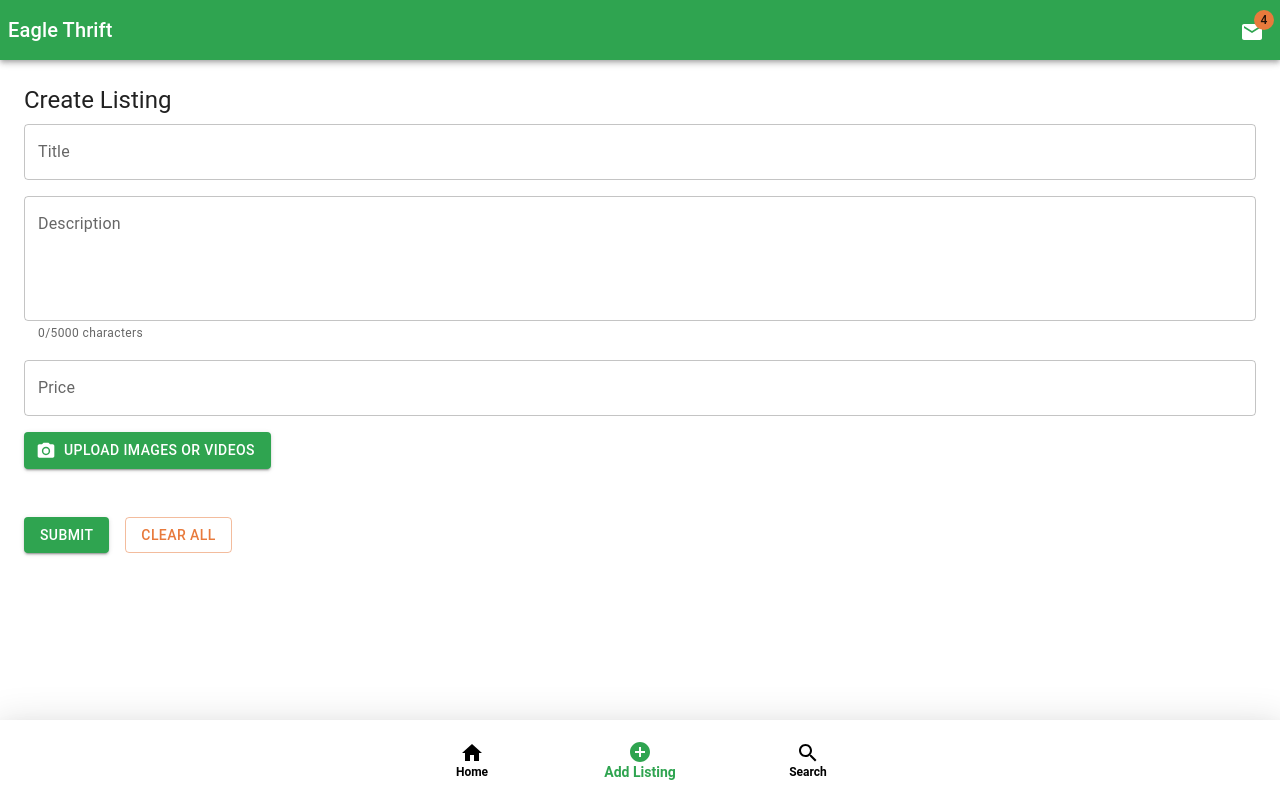
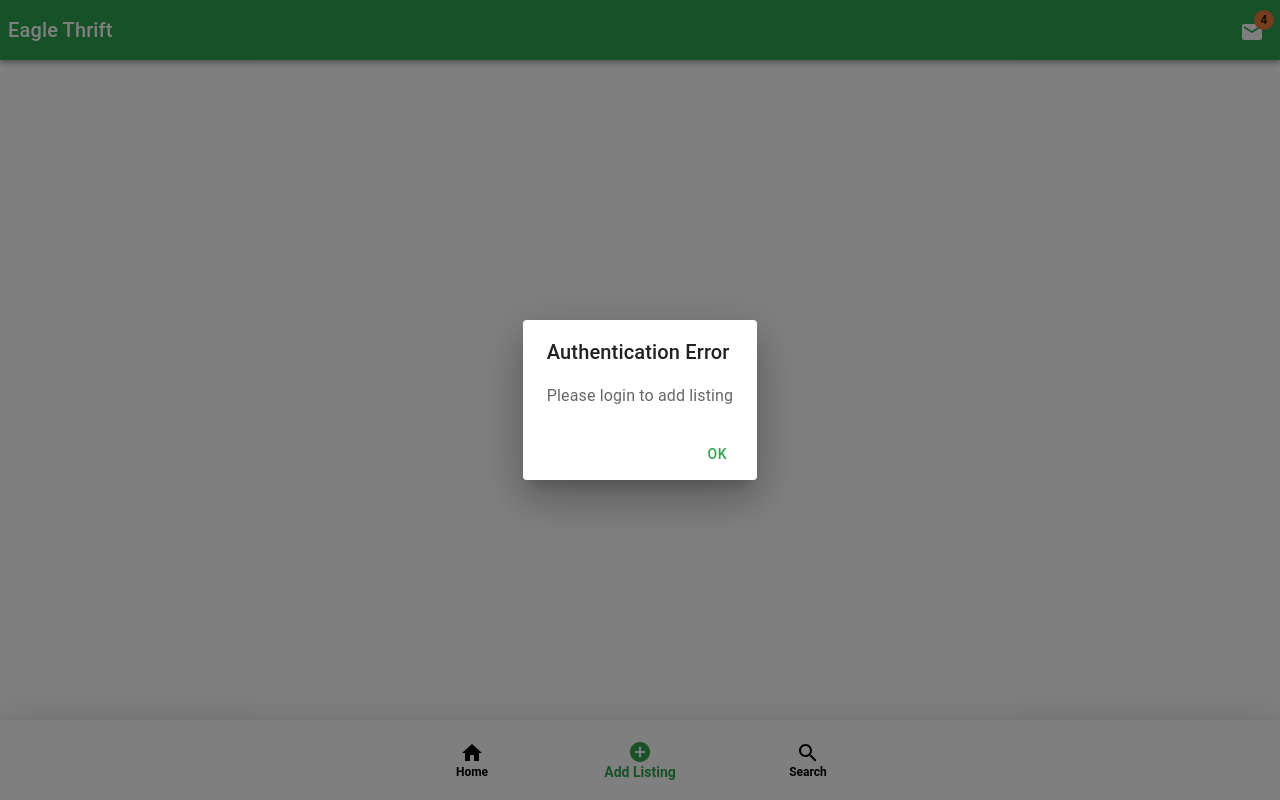
Before and after one commit to siddharth-pudasaini/eagle-thrift-frontend, a React (Create React App) app: page /add-listing in a window 1280 px wide. Built offline with nearby package versions, Linux system fonts and the light colour scheme.

Commit message:
Created Authentication Based Views

```diff
--- a/src/App.js
+++ b/src/App.js
@@ -5,10 +5,13 @@ import Search from "./pages/search";
 import NotFound from "./pages/404Error";
 import SignUp from "./pages/signUp";
 
+import { AuthProvider } from "./providers/AuthProvider";
+
 import { BrowserRouter as Router, Routes, Route } from "react-router-dom";
 
 function App() {
   return (
+    <AuthProvider>
       <Router>
         <Routes>
           <Route path="/signIn" excat element={<SignInPage />} />
@@ -16,9 +19,10 @@ function App() {
           <Route path="/add-listing" excat element={<AddListing />} />
           <Route path="/search" excat element={<Search />} />
           <Route path="/" excat element={<Home />} />
-        <Route path="*"  element={<NotFound/>}/>
+          <Route path="*" element={<NotFound />} />
         </Routes>
       </Router>
+    </AuthProvider>
   );
 }
 
--- a/src/components/alertDialog.js
+++ b/src/components/alertDialog.js
@@ -9,7 +9,7 @@ import {
   DialogTitle,
 } from "@mui/material";
 
-function AlertDialog({ open, onClose, message }) {
+function AlertDialog({ open, onClose, message, title }) {
   return (
     <Dialog
       open={open}
@@ -17,7 +17,7 @@ function AlertDialog({ open, onClose, message }) {
       aria-labelledby="alert-dialog-title"
       aria-describedby="alert-dialog-description"
     >
-      <DialogTitle id="alert-dialog-title">{"File Size Alert"}</DialogTitle>
+      <DialogTitle id="alert-dialog-title">{title}</DialogTitle>
       <DialogContent>
         <DialogContentText id="alert-dialog-description">
           {message}
--- a/src/components/uploadForm.js
+++ b/src/components/uploadForm.js
@@ -35,8 +35,8 @@ export default function UploadForm() {
   const [title, setTitle] = useState("");
   const [description, setDescription] = useState("");
   const [price, setPrice] = useState("");
-  const [alertOpen,setAlertOpen]=useState(false)
-  const [alertMessage,setAlertMessage]=useState("")
+  const [alertOpen, setAlertOpen] = useState(false);
+  const [alertMessage, setAlertMessage] = useState("");
 
   const handleFileChange = (event) => {
     const newFiles = Array.from(event.target.files);
@@ -44,8 +44,8 @@ export default function UploadForm() {
     const maxSizeInBytes = 1 * 1024; // 1 MB in bytes
 
     if (lastFile.size > maxSizeInBytes) {
-      setAlertOpen(true)
-      setAlertMessage("File size exeeds 1MB limit")
+      setAlertOpen(true);
+      setAlertMessage("File size exeeds 1MB limit");
     } else {
       setFiles((prevFiles) => [...prevFiles, lastFile]);
     }
@@ -80,10 +80,10 @@ export default function UploadForm() {
     console.log({ title, description, price, files });
   };
 
-  const handleAlertClose=()=>{
-    setAlertOpen(false)
-    setAlertMessage("")
-  }
+  const handleAlertClose = () => {
+    setAlertOpen(false);
+    setAlertMessage("");
+  };
 
   return (
     <Box sx={{ p: 3 }}>
@@ -214,7 +214,12 @@ export default function UploadForm() {
           )}
         </Box>
       </Modal>
-      <AlertDialog open={alertOpen} message={alertMessage} onClose={handleAlertClose}/>
+      <AlertDialog
+        open={alertOpen}
+        message={alertMessage}
+        title="File Size Error"
+        onClose={handleAlertClose}
+      />
     </Box>
   );
 }
--- a/src/pages/404Error.js
+++ b/src/pages/404Error.js
@@ -9,7 +9,7 @@ import Container from '@mui/material/Container';
 const NotFound=()=>{
     return (
       <Container maxWidth='sm'>
-        <Alert severity="error">404 Page Not Found</Alert>
+        <Alert severity="error">Page Not Found</Alert>
       </Container>
     );
 }
--- a/src/pages/addListing.js
+++ b/src/pages/addListing.js
@@ -1,15 +1,34 @@
-import React from "react";
+import React, { useContext } from "react";
 import Navbar from "../components/navbar";
 import SimpleBottomNavigation from "../components/bottomNavigation";
 import UploadForm from "../components/uploadForm";
 import { Box } from "@mui/material";
 
+import { AuthContext } from "../providers/AuthProvider";
+import AlertDialog from "../components/alertDialog";
+import { useNavigate } from "react-router-dom";
+
 const AddListing = () => {
+  const { authToken, isAuthenticated, login, logout } = useContext(AuthContext);
+  const navigate = useNavigate();
+
+  const handleAlertClose=()=>{
+    navigate('/signIn')
+  }
+
   return (
     <React.Fragment>
       <Navbar />
       <Box sx={{ pb: 10 }}>
-        <UploadForm />
+        {isAuthenticated && <UploadForm />}
+        {!isAuthenticated && (
+          <AlertDialog
+            open
+            message="Please login to add listing"
+            onClose={handleAlertClose}
+            title="Authentication Error"
+          />
+        )}
       </Box>
       <SimpleBottomNavigation />
     </React.Fragment>
--- a/src/pages/sigIn.js
+++ b/src/pages/sigIn.js
@@ -5,7 +5,6 @@ import TextField from "@mui/material/TextField";
 import Link from "@mui/material/Link";
 import Grid from "@mui/material/Grid";
 import Box from "@mui/material/Box";
-import LockOutlinedIcon from "@mui/icons-material/LockOutlined";
 import Typography from "@mui/material/Typography";
 import Container from "@mui/material/Container";
 
@@ -21,9 +20,9 @@ export default function SignIn() {
   });
 
   const handleTextChange = (event) => {
-    if (event.target.name == "email") {
+    if (event.target.name === "email") {
       setEmailError({ status: false, message: "" });
-    } else if (event.target.name == "password") {
+    } else if (event.target.name === "password") {
       setPasswordError({ status: false, message: "" });
     }
   };
@@ -42,10 +41,10 @@ export default function SignIn() {
       password: password,
     });
 
-    if (email.length == 0) {
+    if (email.length === 0) {
       setEmailError({ status: true, message: "Email is required" });
     }
-    if (password.length == 0) {
+    if (password.length === 0) {
       setPasswordError({ status: true, message: "Password is required" });
     }
   };
@@ -61,7 +60,7 @@ export default function SignIn() {
         }}
       >
         <Avatar sx={{ m: 1, bgcolor: "primary.main", height:"12rem", width:"12rem"}}>
-          <img src="./logo192.png"></img>
+          <img src="./logo192.png" alt="Eagle Thrift Logo"></img>
         </Avatar>
         <Typography component="h1" variant="h5">
           Sign in
@@ -108,7 +107,7 @@ export default function SignIn() {
               </Link>
             </Grid>
             <Grid item>
-              <Link href="#" variant="body2" color="secondary.main">
+              <Link href="/signUp" variant="body2" color="secondary.main">
                 {"Don't have an account? Sign Up"}
               </Link>
             </Grid>
--- a/src/pages/signUp.js
+++ b/src/pages/signUp.js
@@ -79,6 +79,7 @@ export default function SignUp() {
       <Box
         sx={{
           marginTop: 8,
+          marginBottom:10,
           display: "flex",
           flexDirection: "column",
           alignItems: "center",
--- /dev/null
+++ b/src/providers/AuthProvider.js
@@ -0,0 +1,64 @@
+import React, { createContext, useState, useEffect } from "react";
+
+// Create Auth Context
+const AuthContext = createContext();
+
+const AuthProvider = ({ children }) => {
+  const [authToken, setAuthToken] = useState(null);
+  const [isAuthenticated, setIsAuthenticated] = useState(false);
+
+  useEffect(() => {
+    const token = localStorage.getItem("authToken");
+    if (token) {
+      setAuthToken(token);
+      setIsAuthenticated(true);
+    }
+  }, []);
+
+    // useEffect(() => {
+    //     const verifyAuthStatus = async () => {
+    //     try {
+    //         if (authToken) {
+    //         const response = await axios.post(
+    //             "https://your-server.com/api/verify-token",
+    //             { token: authToken }
+    //         );
+    //         if (response.status === 200) {
+    //             setIsAuthenticated(true);
+    //         } else {
+    //             setIsAuthenticated(false);
+    //             setAuthToken(null);
+    //             localStorage.removeItem("authToken");
+    //         }
+    //         }
+    //     } catch (error) {
+    //         setIsAuthenticated(false);
+    //         setAuthToken(null);
+    //         localStorage.removeItem("authToken");
+    //     }
+    //     };
+
+    //     const interval = setInterval(verifyAuthStatus, 5 * 60 * 1000); // Verify every 5 minutes
+    //     return () => clearInterval(interval);
+    // }, [authToken]);
+
+  const login = (token) => {
+    setAuthToken(token);
+    setIsAuthenticated(true);
+    localStorage.setItem("authToken", token);
+  };
+
+  const logout = () => {
+    setAuthToken(null);
+    setIsAuthenticated(false);
+    localStorage.removeItem("authToken");
+  };
+
+  return (
+    <AuthContext.Provider value={{ authToken, isAuthenticated, login, logout }}>
+      {children}
+    </AuthContext.Provider>
+  );
+};
+
+export { AuthProvider, AuthContext };
```
Lines whose indentation alone changed are shown as unchanged.
